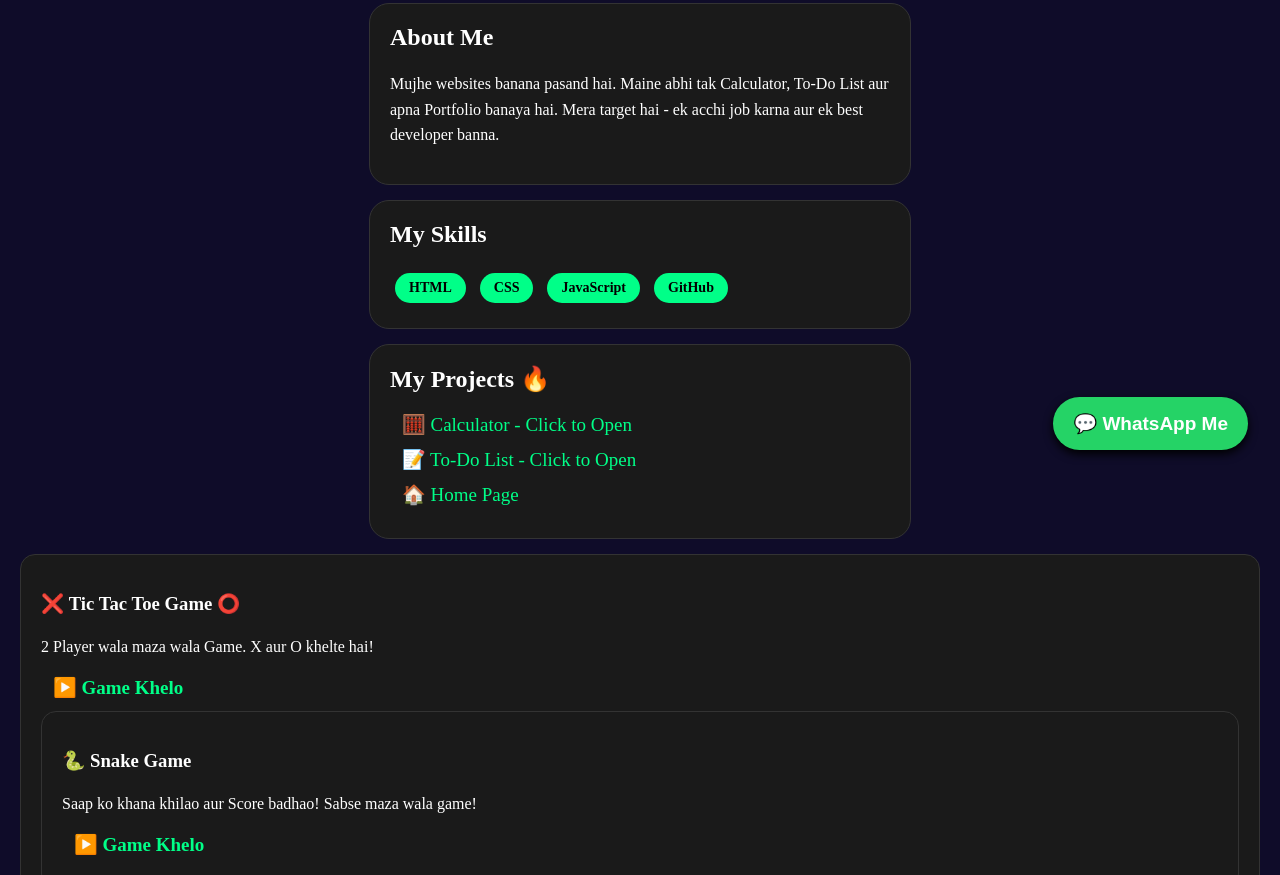
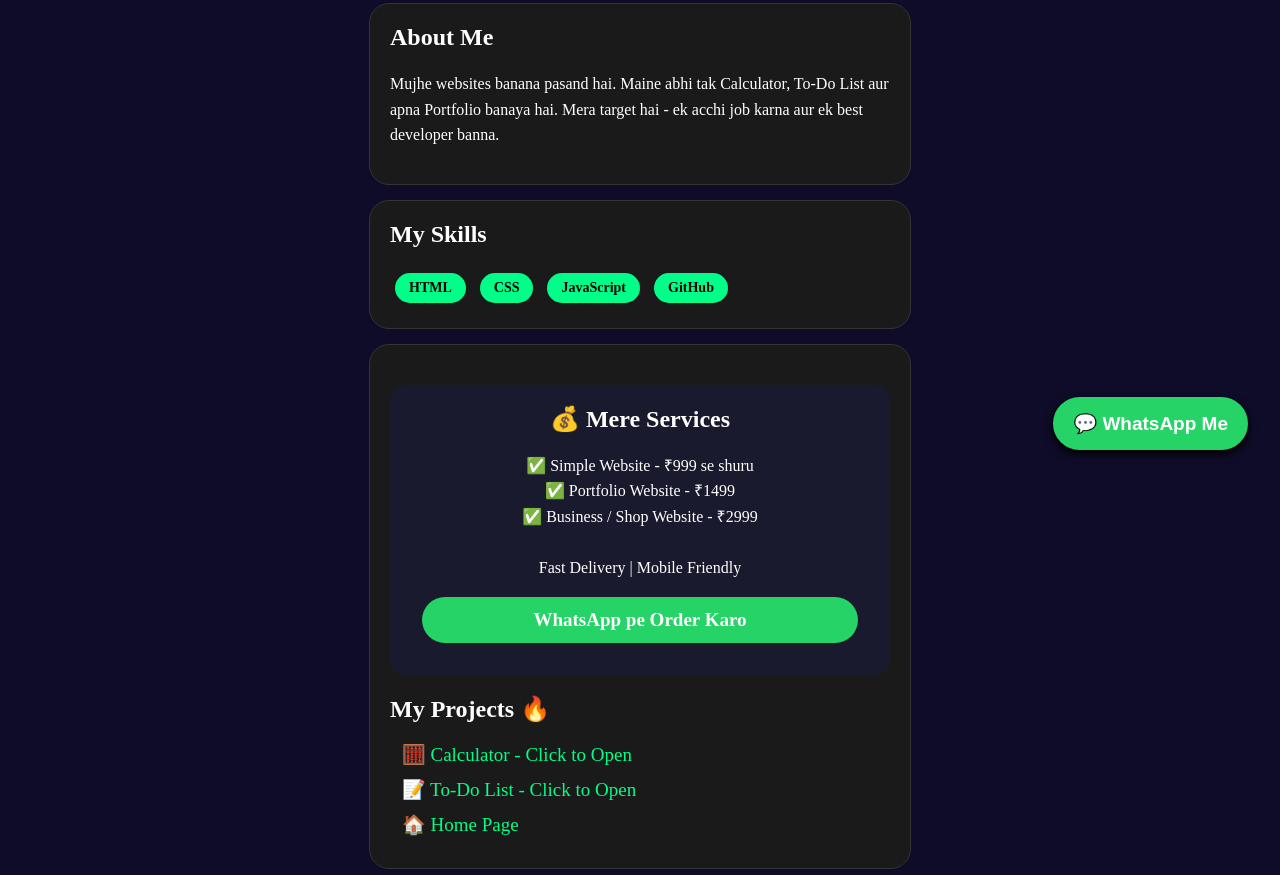
Before and after one commit to mannuply-sudo/mannuply-sudo.github.io, a plain HTML site: page index.html in a window 1280 px wide. Shown: the part 318-1193 px from the top of the page. Drawn offline with Linux system fonts and the light colour scheme.

Commit message:
Update index.html

```diff
--- a/index.html
+++ b/index.html
@@ -37,9 +37,13 @@ p, .tag { color: white !important; }
 <span class="skill">JavaScript</span>
 <span class="skill">GitHub</span>
 </div>
-
 <div class="box">
-<h2>My Projects 🔥</h2>
+<div style="background:#1a1a2e; padding:20px; border-radius:15px; margin:20px 0;">
+<h2 style="color:#00ff88; text-align:center;">💰 Mere Services</h2>
+<p style="text-align:center;">✅ Simple Website - ₹999 se shuru<br>✅ Portfolio Website - ₹1499<br>✅ Business / Shop Website - ₹2999<br><br>Fast Delivery | Mobile Friendly</p>
+<div style="text-align:center;"><a href="https://wa.me/919311421226?text=Hi%20Aditya!%20Mujhe%20website%20banwani%20hai." target="_blank" style="background:#25D366; color:white; padding:12px 25px; border-radius:25px; text-decoration:none; font-weight:bold;">WhatsApp pe Order Karo</a></div>
+</div>
+ <h2>My Projects 🔥</h2>
 <a href="calculator.html">🧮 Calculator - Click to Open</a>
 <a href="todo.html">📝 To-Do List - Click to Open</a>
 <a href="index.html">🏠 Home Page</a>
```
